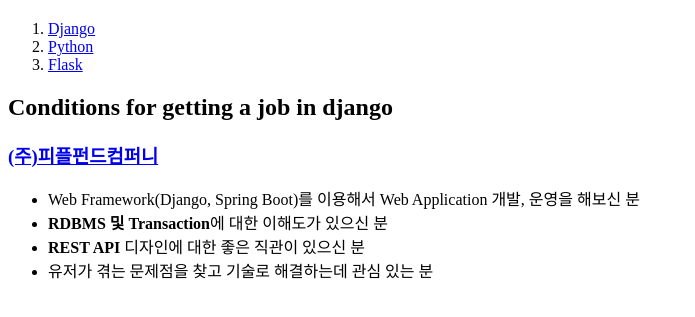
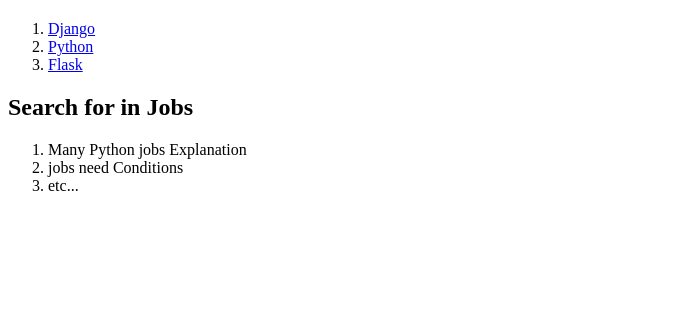
Before and after one commit to hurgj123kr/html_tutorial, a plain HTML site: page index.html in a window 1280 px wide. Shown: the part 77-394 px from the top of the page, without its empty margins (0-695 px from the left). Drawn offline with Linux system fonts and the light colour scheme.

Commit message:
일단 초기안 완성.

```diff
--- a/index.html
+++ b/index.html
@@ -15,13 +15,11 @@
         </ol>
         <!-- ul(unordered list약자)은 li의 부모태그이다. li만 쓸경우 다른 태그와 겹칠수도있다. 부모태그를 만들자!. -->
         <!-- ol은 oredered list의 약자임. -->
-        <h2>Conditions for getting a job in <strong>django</strong></h2>
-        <h3><a href="https://www.saramin.co.kr/zf_user/jobs/relay/view?isMypage=no&rec_idx=41414828#seq=0" target="_blank" title="피플펀드컴퍼니">(주)피플펀드컴퍼니</a></h3>
-        <ul>
-            <li>Web Framework(Django, Spring Boot)를 이용해서 Web Application 개발, 운영을 해보신 분</li>
-            <li><strong>RDBMS 및 Transaction</strong>에 대한 이해도가 있으신 분</li>
-            <li><strong>REST API</strong> 디자인에 대한 좋은 직관이 있으신 분</li>
-            <li>유저가 겪는 문제점을 찾고 기술로 해결하는데 관심 있는 분</li>
-        </ul>
+        <h2>Search for in <strong>Jobs</strong></h2>
+        <ol>
+            <li> Many Python jobs Explanation</li>
+            <li> jobs need Conditions </li>
+            <li> etc...</li>
+        </ol>
     </body>
 </html>
```
